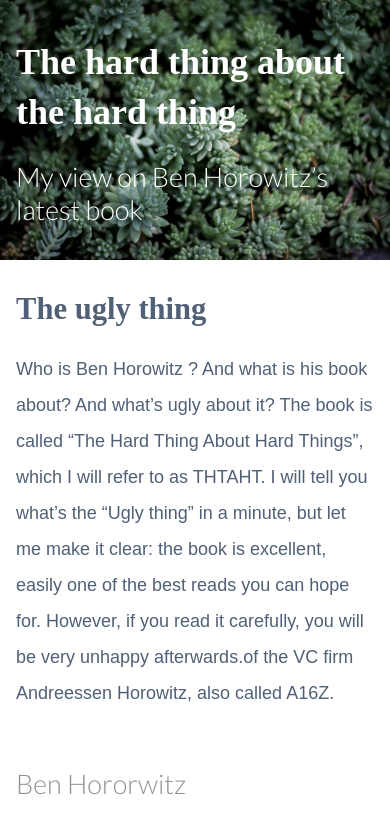
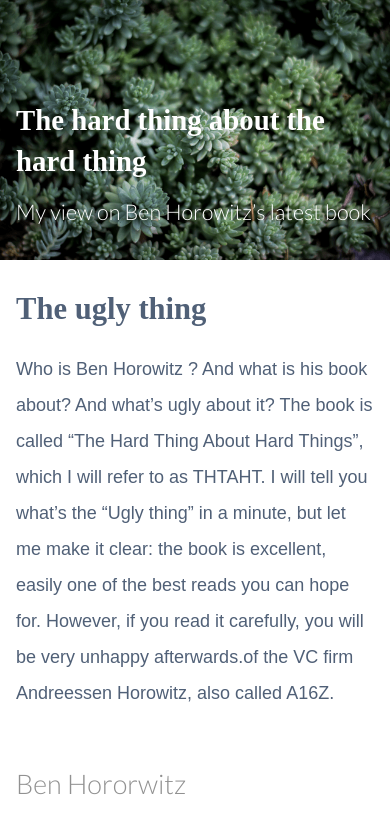
Before and after one commit to nhatlan/proj-01-portfolio, a website: page index.html in a window 390 px wide. Shown: the top 830 px of the page. Drawn offline with nearby package versions, Linux system fonts and the light colour scheme; a web font is replaced by a local one.

Commit message:
fix responsive title

```diff
--- a/framework/css/main-small.css
+++ b/framework/css/main-small.css
@@ -7,6 +7,12 @@
 h2 {
   font: normal 300 1.5em/1.2 Lato, sans-serif;
   padding: 0 16px 0 16px;
+}
+
+@media screen and (max-width: 680px){
+  .cover{
+    font-size:0.8em;
+  }
 }
 
 h3 {
@@ -36,6 +42,8 @@
     position: absolute;
     margin: 0 auto;
     bottom: 10%;
+    left: 0;
+    right: 0;
 }
 
 .img-caption {
@@ -65,6 +73,7 @@
 .cover-img {
   display: block;
   width: 100%;
+
 }
 
 /*
--- a/index.html
+++ b/index.html
@@ -47,9 +47,11 @@
             </picture>  -->
             <img class="cover-img"
                 src="framework/css/img_cover/cover-landscape-small.png"
-                srcset="framework/css/img_cover/cover-landscape-small.png 360w,
-                        framework/css/img_cover/cover-landscape-medium.png 640w,
-                        framework/css/img_cover/cover-landscape-large.png 1024w,"
+                srcset="
+                    framework/css/img_cover/cover-portrait-extra-small.png 320w,
+                    framework/css/img_cover/cover-portrait-small.png 360w,
+                    framework/css/img_cover/cover-landscape-medium.png 640w,
+                    framework/css/img_cover/cover-landscape-large.png 1024w,"
                 sizes="100vw"
                 alt="mountain cover image"
             />
```
